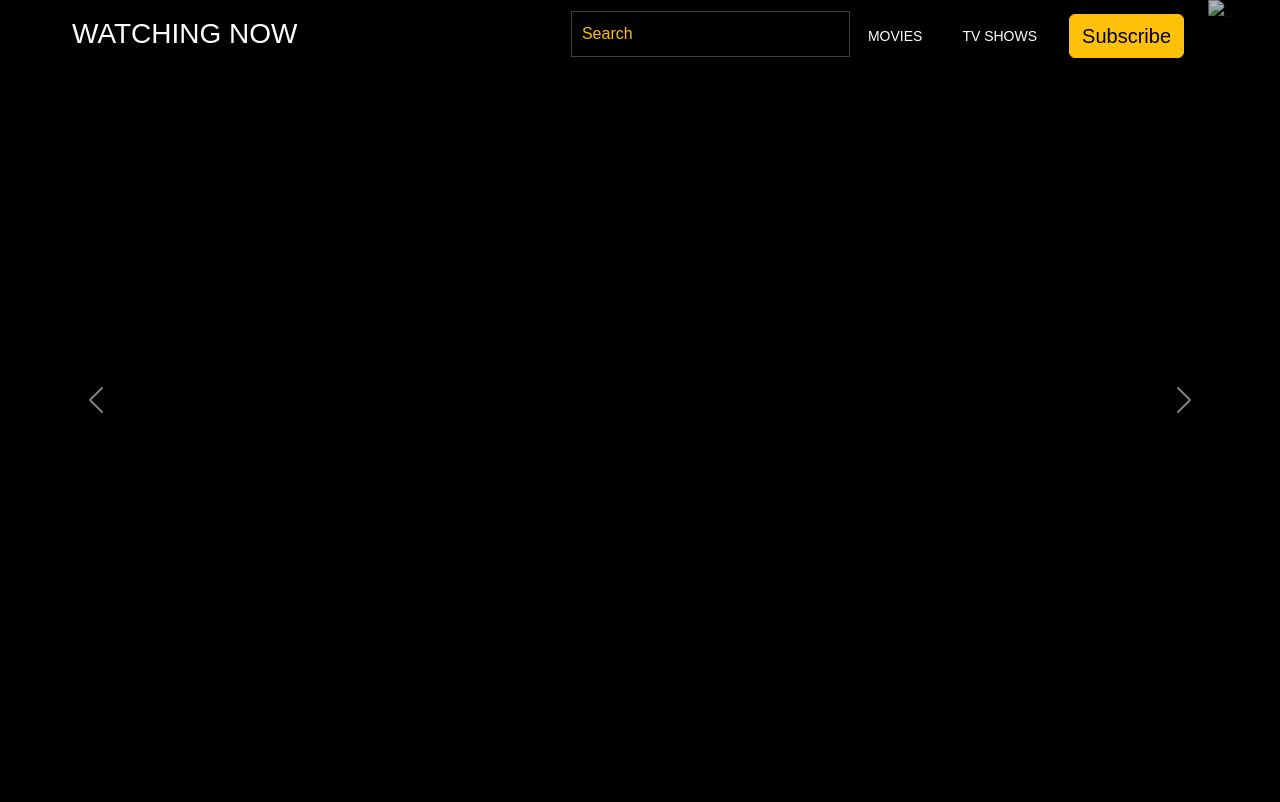
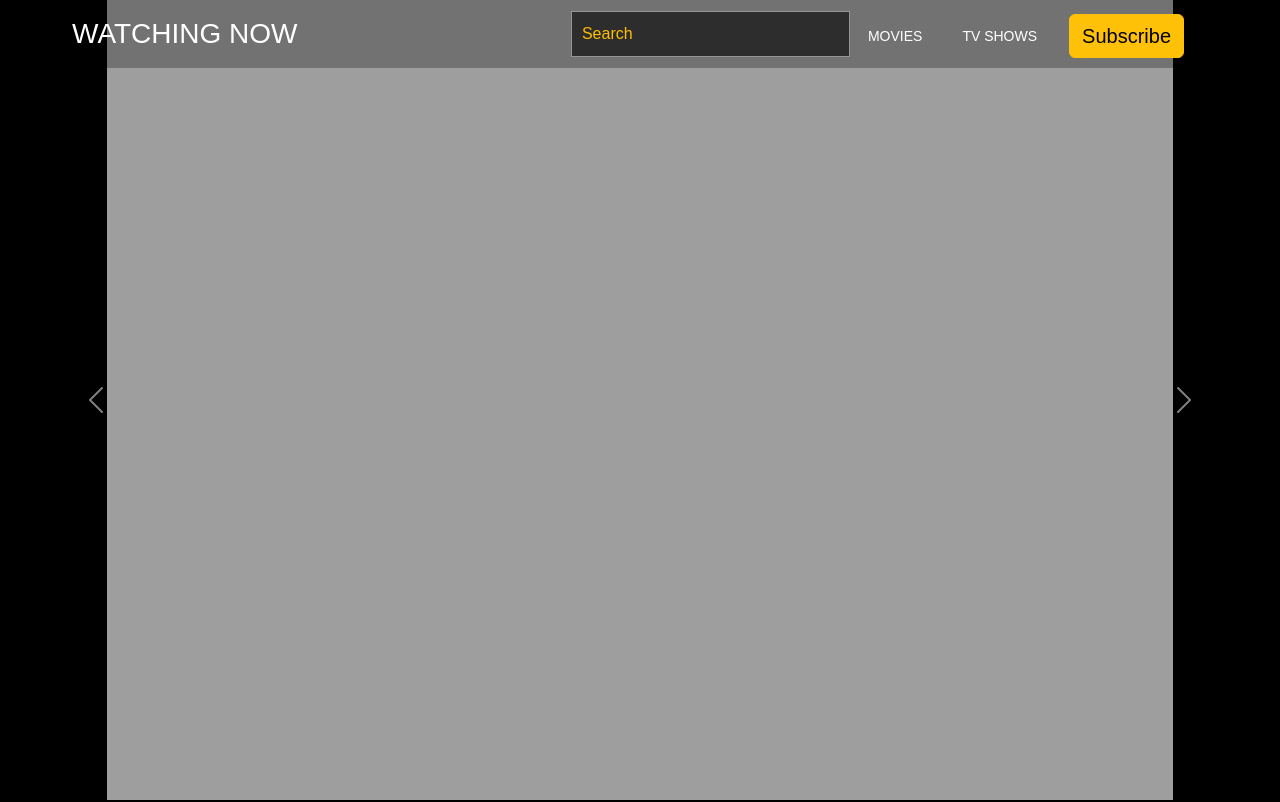
Before and after one commit to husamsaleh/watchingnow, a plain HTML site: page index.html in a window 1280 px wide. Shown: the top 802 px of the page. Drawn offline with nearby package versions, Linux system fonts and the light colour scheme; files that its build step writes are made by us from their sources; the site is published under a folder, as on GitHub Pages, so addresses that start at the root find nothing.

Commit message:
Update index.html

```diff
--- a/index.html
+++ b/index.html
@@ -61,10 +61,10 @@
 
       <div class="carousel-inner">
           <div class="carousel-item active">
-            <img src="/images/1.png" class="d-block w-100" alt="...">
+            <img src="./images/1.png" class="d-block w-100" alt="...">
           </div>
           <div class="carousel-item">
-            <img src="/images/2.png" class="d-block w-100" alt="...">
+            <img src="./images/2.png" class="d-block w-100" alt="...">
           </div>
 
         </div>
@@ -152,7 +152,7 @@
 
   <div class="vid-c">
     <video autoplay muted loop >
-      <source src="/images/wv.mp4">
+      <source src="./images/wv.mp4">
     </video>
     <div class="txt-v">
       <h2>Enjoy Latest Content !</h2>
@@ -234,7 +234,7 @@
 
 
 <div class=" footer">
-  <img src="/images/set.png" alt="">
+  <img src="./images/set.png" alt="">
   <button class="">SUBSCRIBE NOW !! </button>
 </div>
 
@@ -285,6 +285,6 @@
 
     <script src="https://cdn.jsdelivr.net/npm/bootstrap@5.2.1/dist/js/bootstrap.bundle.min.js" integrity="sha384-u1OknCvxWvY5kfmNBILK2hRnQC3Pr17a+RTT6rIHI7NnikvbZlHgTPOOmMi466C8" crossorigin="anonymous"></script>
 
-<script src="/main.js"></script>
+<script src="./main.js"></script>
 </body>
 </html>
```
